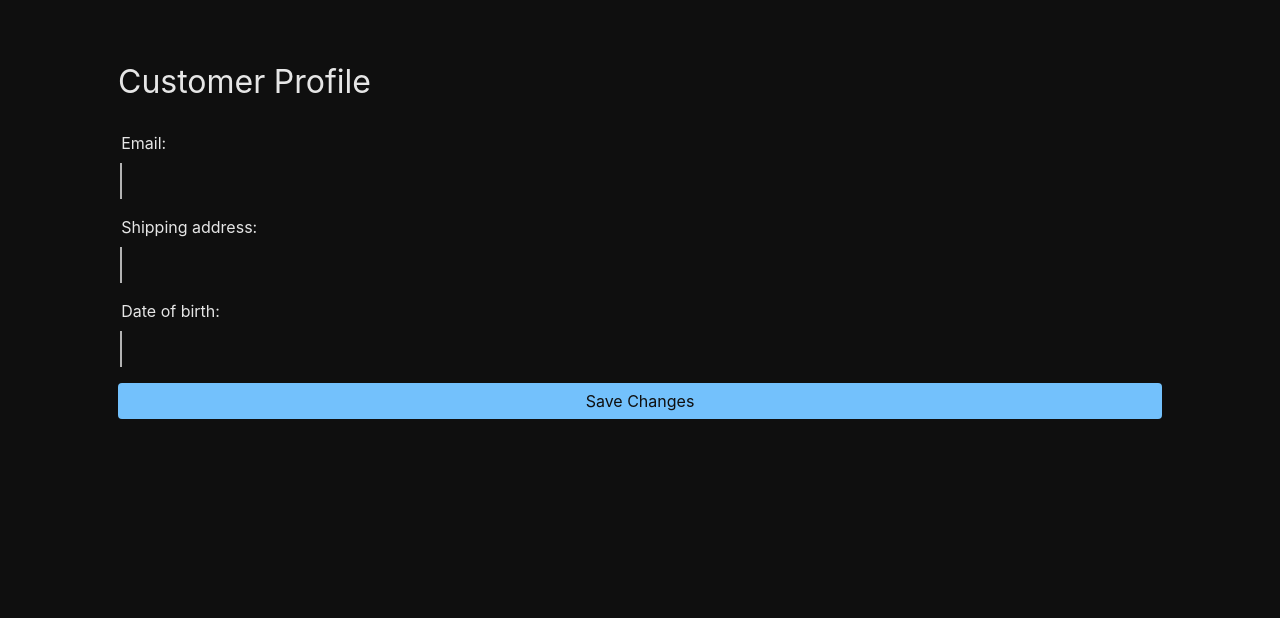
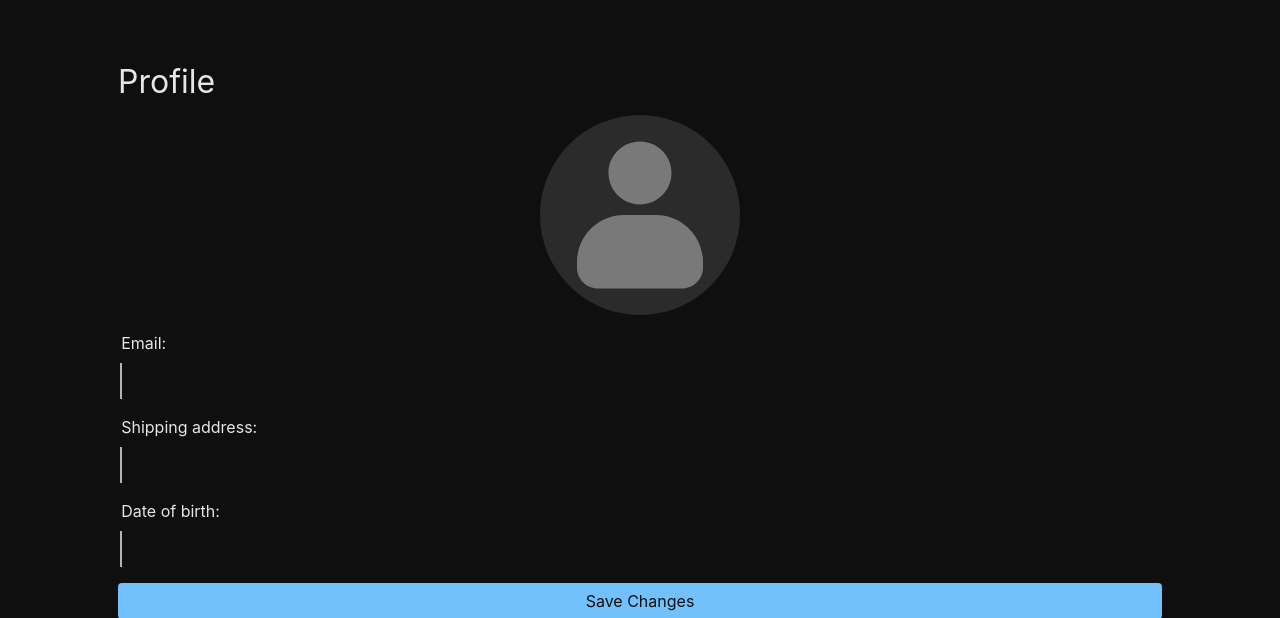
Before and after one commit to MaximilianoMO95/DrunkNinja, a Django app: template templates/users/profile.html in a window 1280 px wide. Shown: the top 618 px of the page. Run offline with Django 4.2, Linux system fonts and the light colour scheme; the template is opened without the code that fills it: values that come from a table or form of the project are taken from there, others are empty.

Commit message:
add profile avatar

```diff
--- a/static/css/profile.css
+++ b/static/css/profile.css
@@ -1,4 +1,16 @@
 .avatar {
+  display: flex;
+  border: 0;
+  border-radius: 100%;
+  padding: 1rem;
+
+  background: var(--bg-3);
+
   width: 200px;
   height: 200px;
 }
+
+.avatar img {
+  width: 100%;
+  height: 100%;
+}
--- a/templates/users/profile.html
+++ b/templates/users/profile.html
@@ -4,13 +4,17 @@
 {% block title %}Drunk Ninja - Profile{% endblock %}
 
 {% block head %}
-<link rel="stylesheet" href="{% static 'css/products.css' %}">
+<link rel="stylesheet" href="{% static 'css/profile.css' %}">
 {% endblock %}
 
 {% block content %}
 <main class="container p-5">
         <div class="row justify-content-center">
-                <h1>Customer Profile</h1>
+                <h1>Profile</h1>
+                <div class="avatar">
+                        <img src="{% static 'img/avatar.svg' %}" alt="avatar"/>
+                </div>
+
                 <form method="post">
                         {% csrf_token %}
                         {{ user_form.as_p }}
```
